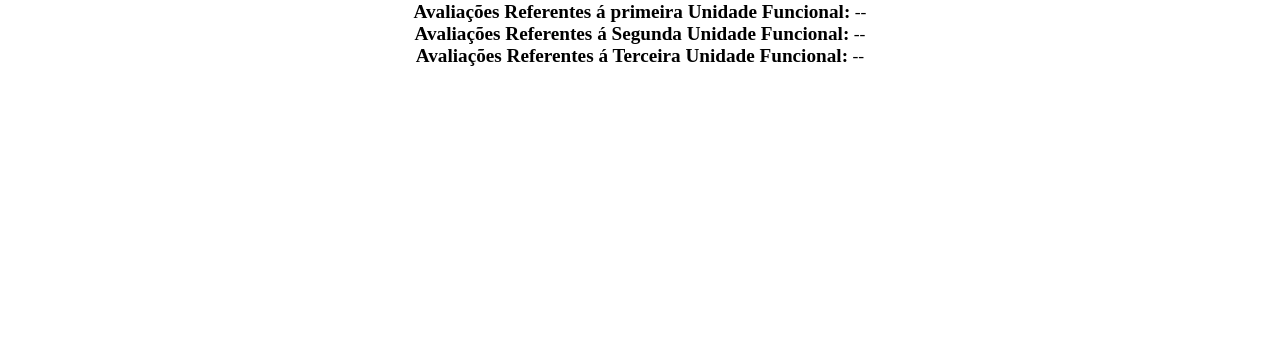
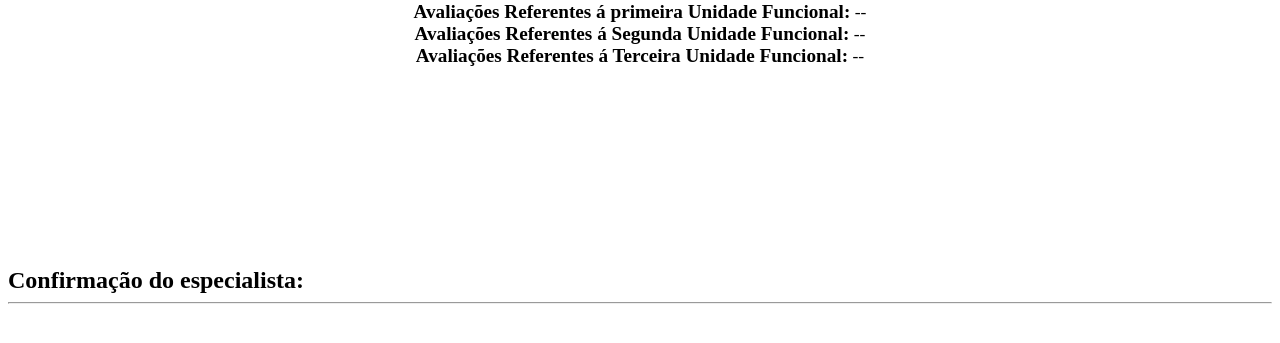
Before and after one commit to PedroMiceli/Sistema-Psicomotricidade, a Django app: template psicomotricidade/paciente/templates/relatorio/relatorio_pdf.html in a window 1280 px wide. Shown: the part 50-393 px from the top of the page. Run offline with Django 4.2, Linux system fonts and the light colour scheme; the template is opened without the code that fills it, so the values that code supplies are empty.

Commit message:
Modificado o logo, e adicionado no final do relatorio uma area para assinatura ou carimbo, proxima e final modificação será adicionar o grafico para figura humana.

```diff
--- a/psicomotricidade/paciente/templates/relatorio/relatorio_pdf.html
+++ b/psicomotricidade/paciente/templates/relatorio/relatorio_pdf.html
@@ -74,6 +74,12 @@
         }
         .datas-avaliacoes span {
             font-size: 1.1rem;
+        }
+        .confirmacao {
+            padding-top: 200px;
+        }
+        .confirmacao h2{
+            text-align: left;
         }
 
     </style>
@@ -580,6 +586,10 @@
         </div>
     </section>
     {%endif%}
+    <div class="confirmacao">
+        <h2>Confirmação do especialista:</h2>
+        <hr>
+    </div>
 </main>
 </body>
 </html>
```
Also changed, not shown: psicomotricidade/static/img/logo.png.
